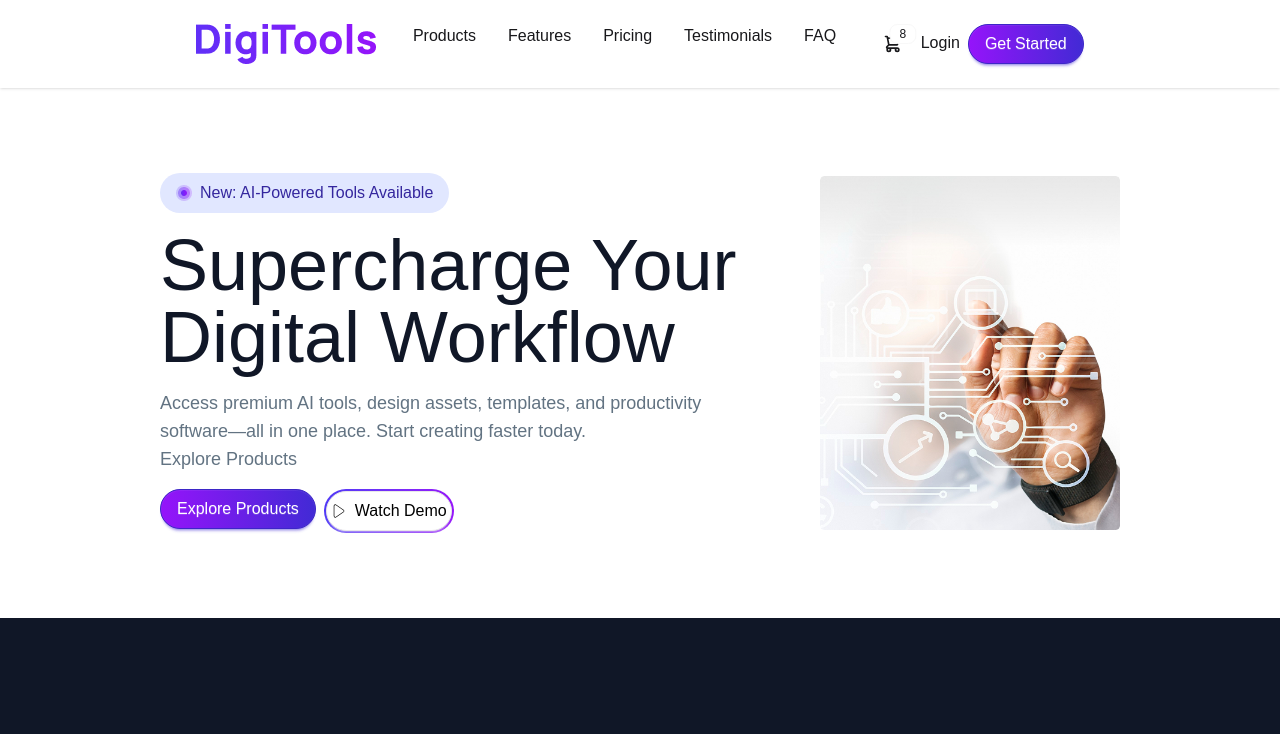
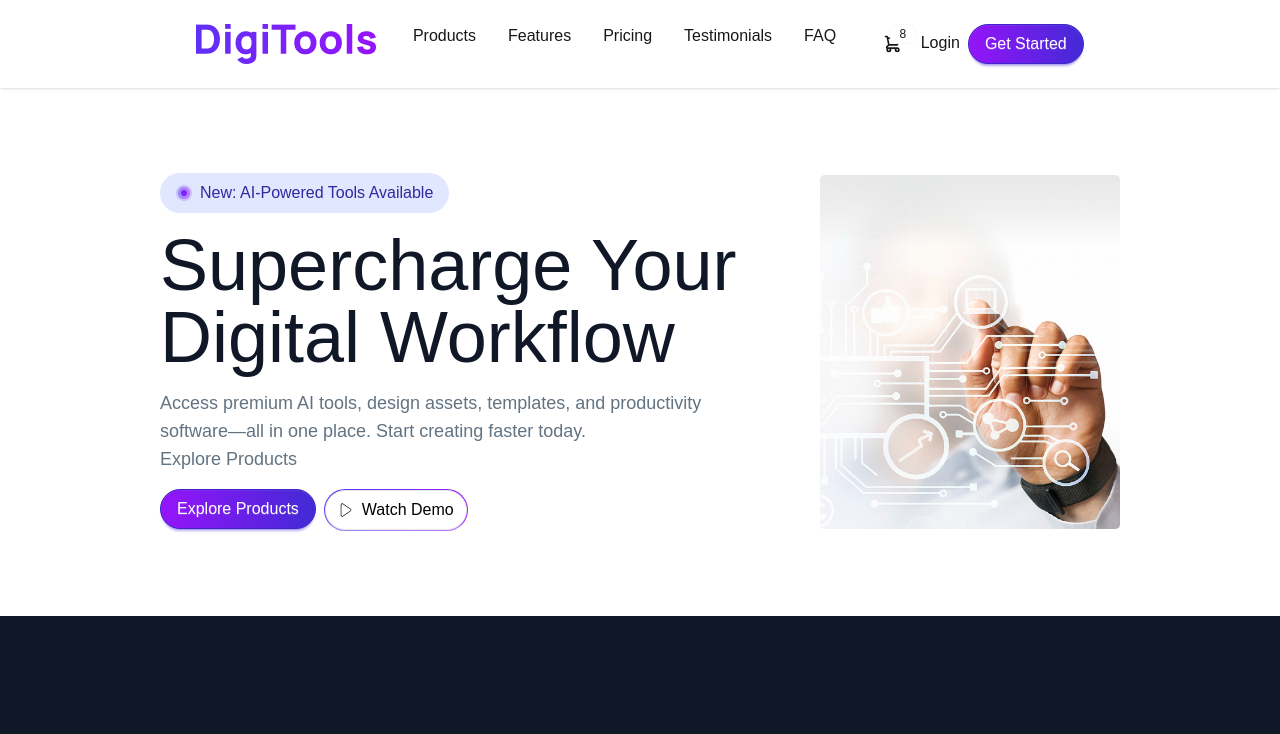
Before and after one commit to sufianWG/digi-tools, a React (Vite) app: page / in a window 1280 px wide. Shown: the top 734 px of the page. Built offline with nearby package versions, Linux system fonts and the light colour scheme.

Commit message:
improved the OutlineGradientBtn component

```diff
--- a/src/OutlineGradientBtn/OutlineGradientBtn.jsx
+++ b/src/OutlineGradientBtn/OutlineGradientBtn.jsx
@@ -1,7 +1,7 @@
 const OutlineGradientBtn = ({btnIcon = null, btnText = ""}) => {
     return (
-        <div className="cursor-pointer inline-block items-center font-medium rounded-full bg-linear-to-r from-[#4F39F6] to-[#9514FA] p-[2px]">
-            <button className="btn cursor-pointer bg-white text-base p-1 rounded-full text-black flex gap-2"> {btnIcon} {btnText}</button>
+        <div className="cursor-pointer inline-block items-center font-medium rounded-full bg-linear-to-r from-[#4F39F6] to-[#9514FA] p-[1px]">
+            <button className="btn cursor-pointer bg-white text-base py-1 px-3 rounded-full text-black flex gap-2"> {btnIcon} {btnText}</button>
         </div>
     );
 };
```
